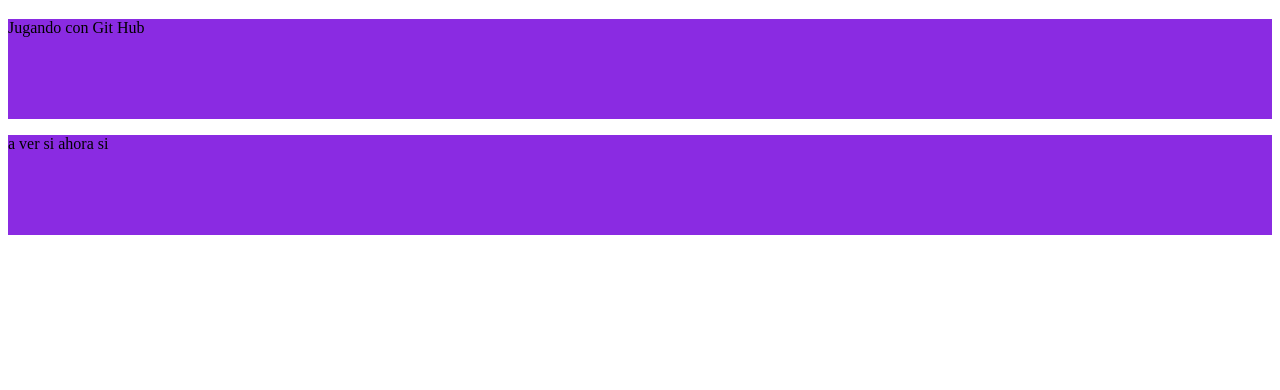
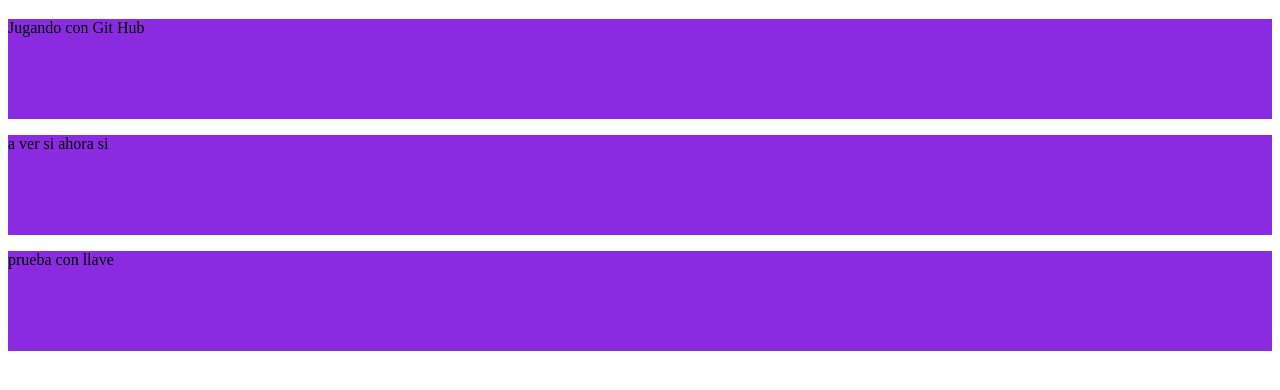
Before and after one commit to coolmaths/Blog_de_matematicas, a plain HTML site: page proyecto3/index.html in a window 1280 px wide. Shown: the part 124-514 px from the top of the page. Drawn offline with Linux system fonts and the light colour scheme.

Commit message:
Nuevo parrafo confirmado

```diff
--- a/proyecto3/index.html
+++ b/proyecto3/index.html
@@ -10,5 +10,6 @@
     <h1>PÁGINA DE PRUEBA 2</h1>
     <p>Jugando con Git Hub</p>
     <p>a ver si ahora si</p>
+    <p>prueba con llave</p>
 </body>
 </html>
```
